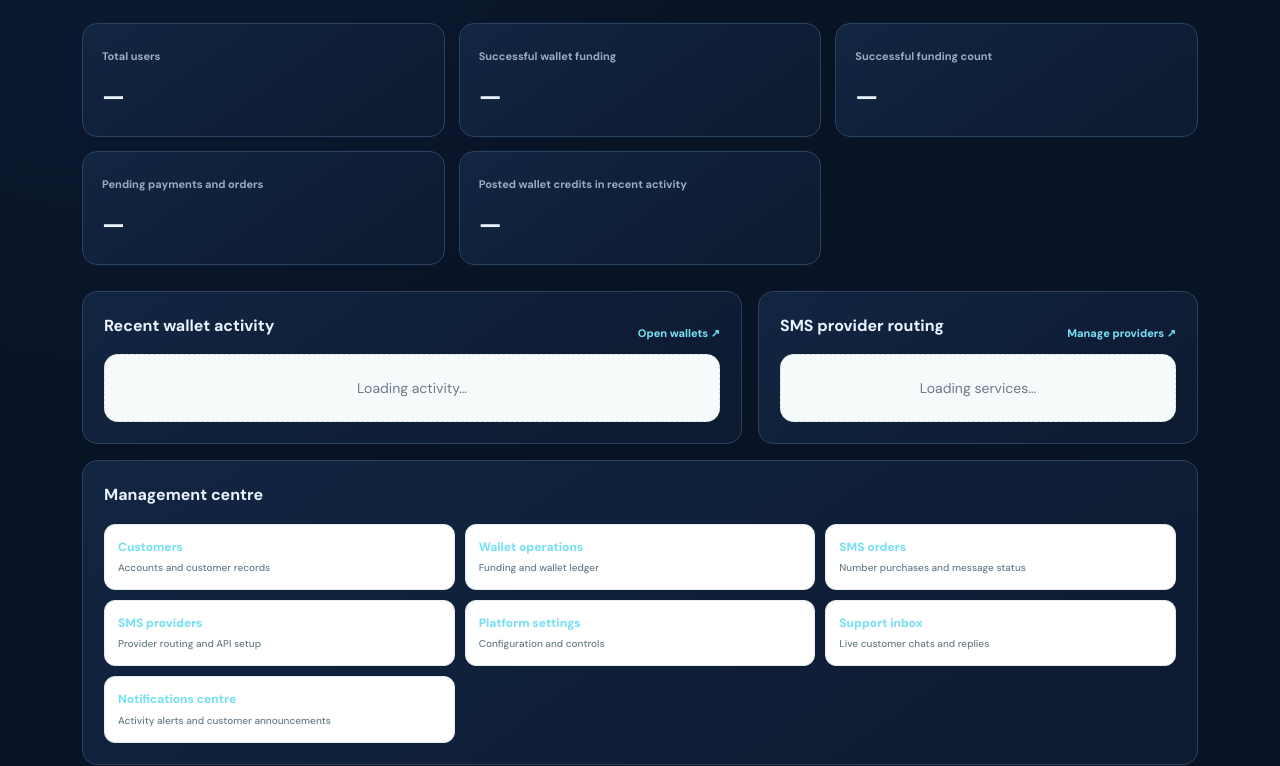
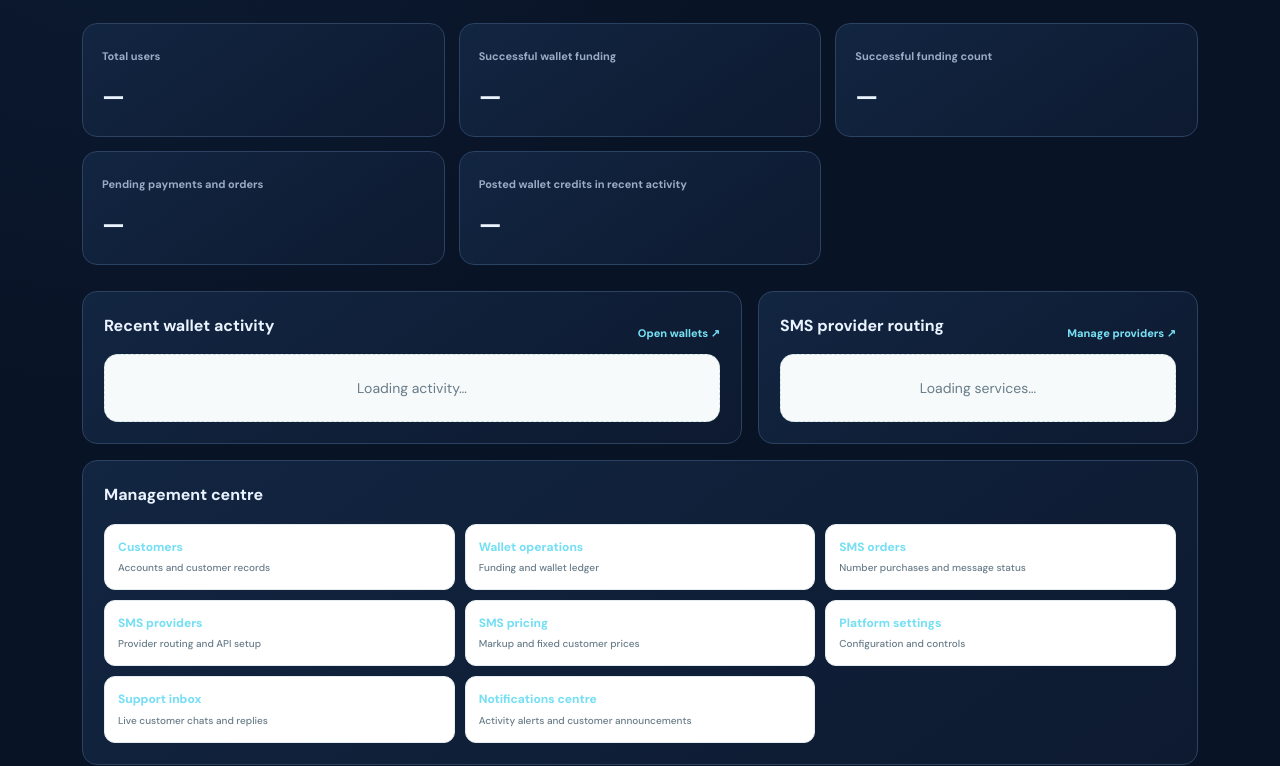
Before and after one commit to delightvendorlogs/delajipay, a plain HTML site: page admin.html in a window 1280 px wide. Shown: the part 215-981 px from the top of the page. Drawn offline with Linux system fonts and the light colour scheme; a script that the page names is missing.

Commit message:
Add SMS pricing to admin management centre

```diff
--- a/admin.html
+++ b/admin.html
@@ -73,6 +73,7 @@
 <a href="admin-wallets.html">Wallet operations<span>Funding and wallet ledger</span></a>
 <a href="admin-sms-orders.html">SMS orders<span>Number purchases and message status</span></a>
 <a href="admin-providers.html">SMS providers<span>Provider routing and API setup</span></a>
+<a href="admin-pricing.html">SMS pricing<span>Markup and fixed customer prices</span></a>
 <a href="admin-settings.html">Platform settings<span>Configuration and controls</span></a>
 <a href="admin-support.html">Support inbox<span>Live customer chats and replies</span></a>
 <a href="admin-notifications.html">Notifications centre<span>Activity alerts and customer announcements</span></a>
```
